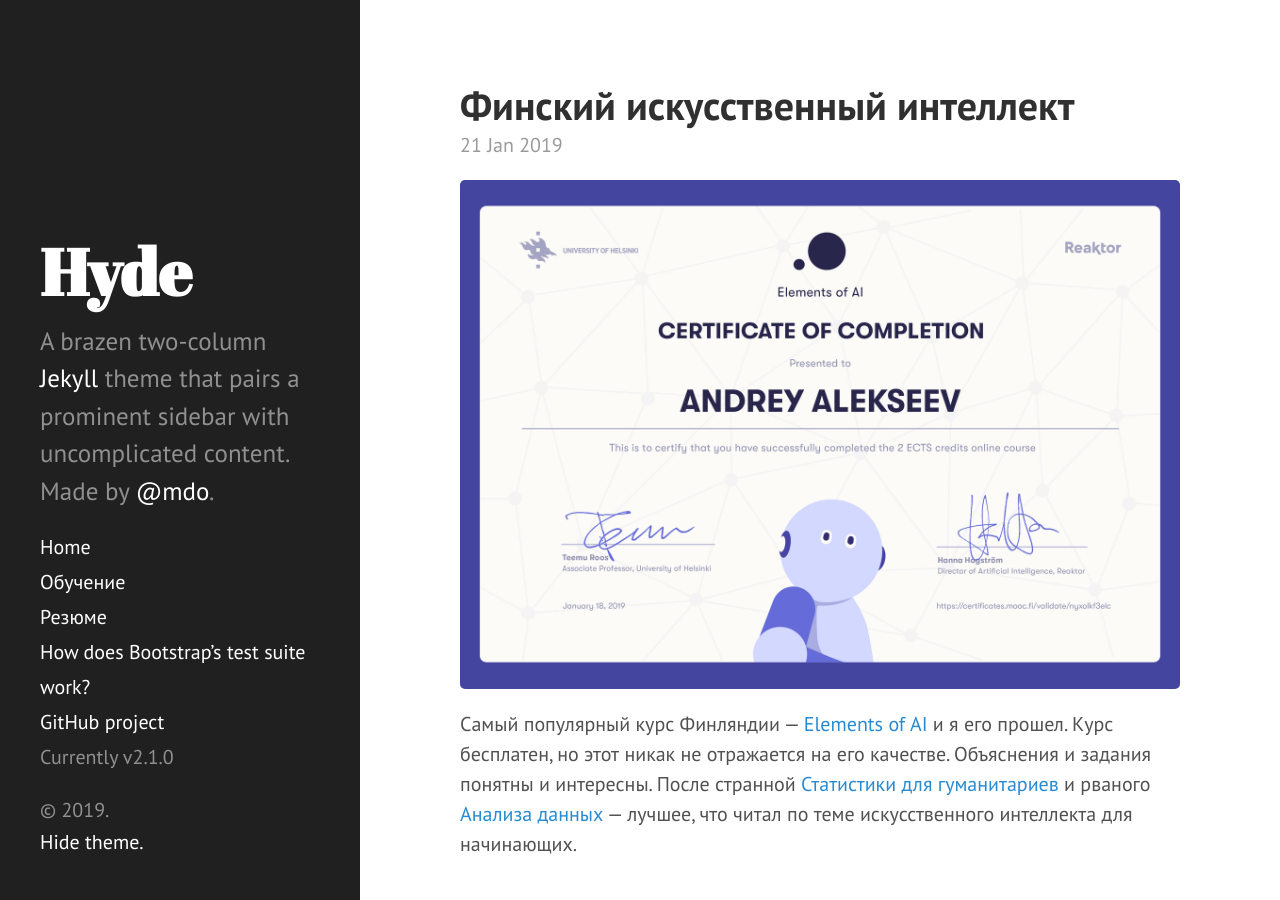
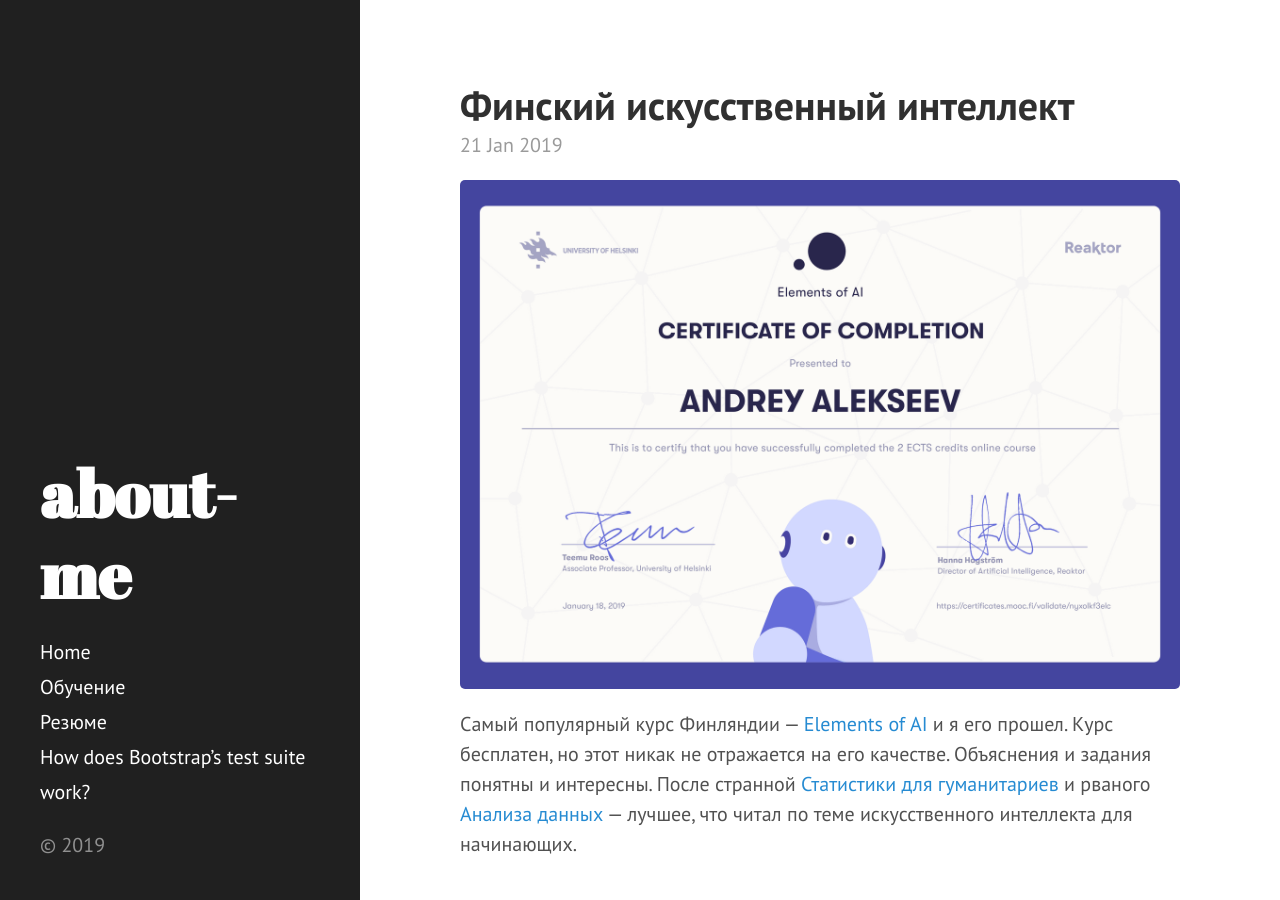
Before and after one commit to Drewleks/about-me, a Jekyll site: the page built from index.html, in a window 1280 px wide and 900 px high. Built offline with Jekyll 4.4.1, drawn with Linux system fonts in a browser that asks for light colours; the list of posts is cut into pages by our own code.

Commit message:
change config

```diff
--- a/_config.yml
+++ b/_config.yml
@@ -7,10 +7,10 @@
 # relative_permalinks: true
 
 # Setup
-title:            Hyde
-tagline:          'A Jekyll theme'
-description:      'A brazen two-column <a href="http://jekyllrb.com" target="_blank">Jekyll</a> theme that pairs a prominent sidebar with uncomplicated content. Made by <a href="https://twitter.com/mdo" target="_blank">@mdo</a>.'
-url:              http://hyde.getpoole.com
+title:
+tagline:
+description:
+url:
 baseurl:          ''
 
 author:
--- a/_includes/sidebar.html
+++ b/_includes/sidebar.html
@@ -26,10 +26,8 @@
         {% endif %}
       {% endfor %}
 
-      <a class="sidebar-nav-item" href="{{ site.github.repo }}">GitHub project</a>
-      <span class="sidebar-nav-item">Currently v{{ site.version }}</span>
     </nav>
 
-    <p>&copy; {{ site.time | date: '%Y' }}. <a class="sidebar-nav-item" href="{{ site.github.repo }}">Hide theme.</a></p>
+    <p>&copy; {{ site.time | date: '%Y' }}</p>
   </div>
 </div>
```
